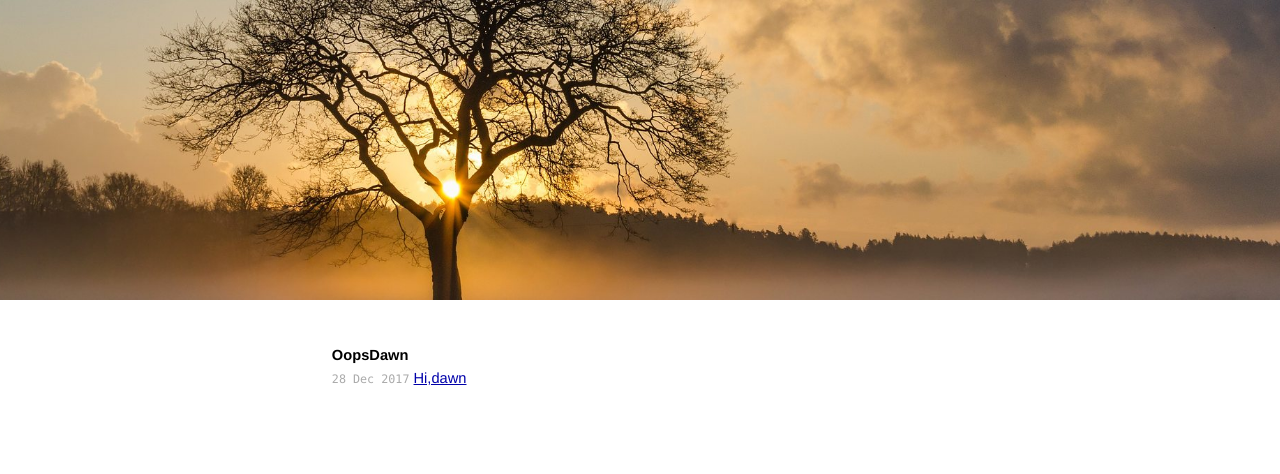
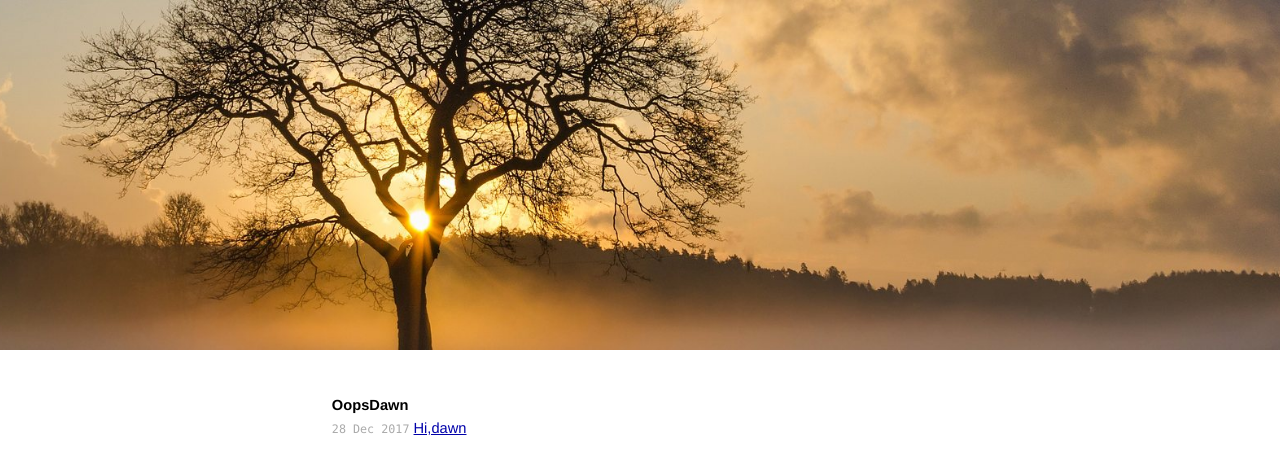
Before and after one commit to oopsdawn/OopsDawn, a Jekyll site: the page built from index.html, in a window 1280 px wide. Shown: the top 474 px of the page. Built offline with Jekyll 4.4.1, drawn with Linux system fonts in a browser that asks for light colours.

Commit message:
Update my.css

```diff
--- a/css/my.css
+++ b/css/my.css
@@ -9,7 +9,7 @@
 	width: 100%;
 }
 .top{
-	height:300px;
+	height:350px;
 	position: relative;
 	background-position: center;
 	background-size: cover;
```
